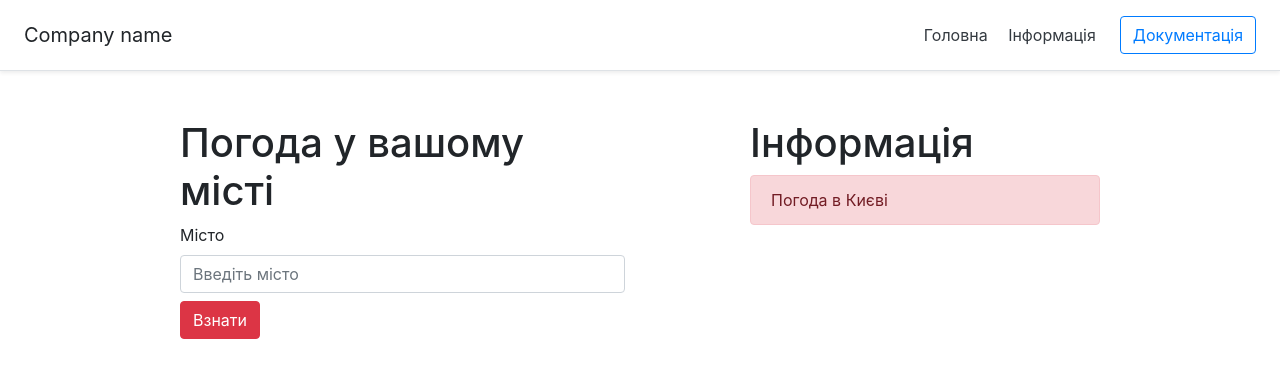
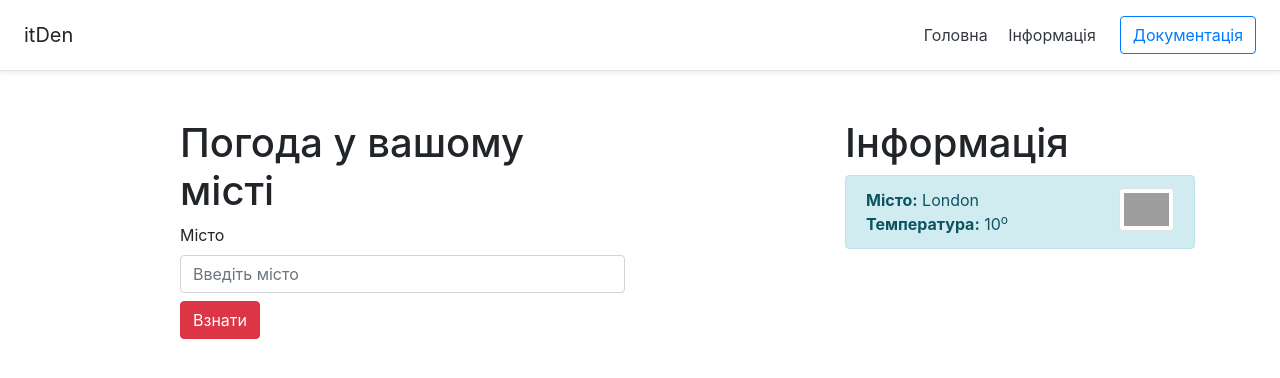
Before and after one commit to DenysSmyk/Weather_app_Django, a Django app: page / in a window 1280 px wide. Shown: the top 378 px of the page. Run offline with Django 3.2, Linux system fonts and the light colour scheme; a database or web service that is not in the repository returns one stand-in record (values such as "Sample title"); data that the repository does not hold is empty; some libraries are stand-ins or nearby versions; grey boxes are pictures that could not be loaded.

Commit message:
connected to OpenWeather

```diff
--- a/weather/templates/weather/index.html
+++ b/weather/templates/weather/index.html
@@ -9,7 +9,7 @@
 </head>
 <body>
     <div class="d-flex flex-column flex-md-row align-items-center p-3 px-md-4 mb-3 bg-white border-bottom shadow-sm">
-        <h5 class="my-0 mr-md-auto font-weight-normal">Company name</h5>
+        <h5 class="my-0 mr-md-auto font-weight-normal">itDen</h5>
         <nav class="my-2 my-md-0 mr-md-3">
             <a class="p-2 text-dark" href="#">Головна</a>
             <a class="p-2 text-dark" href="#">Інформація</a>
@@ -26,14 +26,22 @@
                     <input type="submit" name="send" value="Взнати" class="mt-2 btn btn-danger">
                 </form>
             </div>
-            <div class="col-4 offset-1">
+            <div class="col-4 offset-2">
                 <h1>Інформація</h1>
-                <div class="alert alert-danger">
-                    Погода в Києві
+                <div class="alert alert-info">
+                    <div class="row">
+                        <div class="col-8">
+                            <b>Місто:</b> {{ info.city }}<br>
+                            <b>Температура:</b> {{ info.temp }}<sup>o</sup>
+                        </div>
+                        <div class="col-3 offset-1">
+                            <img src="http://openweathermap.org/img/w/{{ info.icon }}.png" alt="Фото" class="img-thumbnail">
+                        </div>
+                    </div>
                 </div>
             </div>
         </div>
-        </div>
     </div>
+
 </body>
 </html>
--- a/weather/views.py
+++ b/weather/views.py
@@ -1,4 +1,19 @@
+import requests
 from django.shortcuts import render
 
 def index(request):
-    return render(request, 'weather/index.html')
+    appid = 'bbd0d8b39f32054e1f3b42ed8e26f310'
+    url = 'https://api.openweathermap.org/data/2.5/weather?q={}&units=metric&appid=' + appid
+
+    city = 'London'
+    res = requests.get(url.format(city)).json()
+
+    city_info = {
+        'city':city,
+        'temp': res["main"]["temp"],
+        'icon': res["weather"][0]["icon"]
+    }
+
+    context = {'info': city_info}
+
+    return render(request, 'weather/index.html', context)
```
